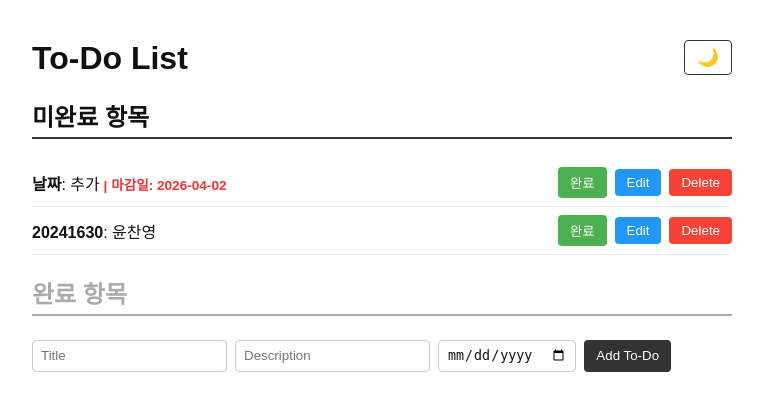
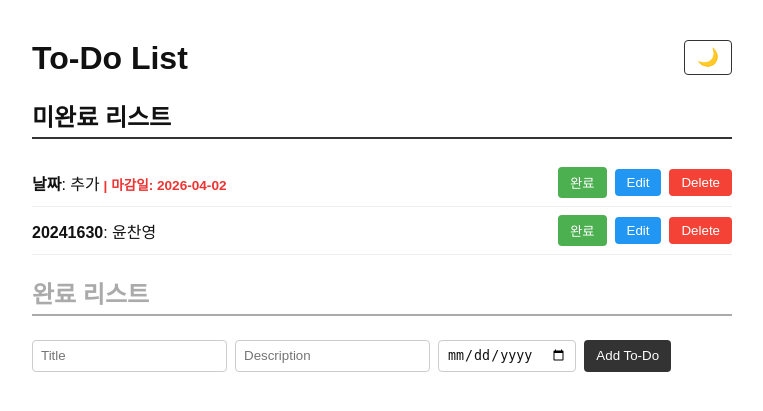
Before and after one commit to ychanyoung/FastApi-Todos, a FastAPI app: page / in a window 1280 px wide. Shown: the top 411 px of the page, without its empty margins (258-1021 px from the left). Run offline with FastAPI, Linux system fonts and the light colour scheme.

```diff
--- a/fastapi-app/templates/index.html
+++ b/fastapi-app/templates/index.html
@@ -49,10 +49,10 @@
     <button class="btn-dark" id="dark-toggle">🌙</button>
     <h1>To-Do List</h1>
 
-    <h2>미완료 항목</h2>
+    <h2>미완료 리스트</h2>
     <ul id="todo-incomplete"></ul>
 
-    <h2 class="completed-title">완료 항목</h2>
+    <h2 class="completed-title">완료 리스트</h2>
     <ul id="todo-complete"></ul>
 
     <form id="todo-form">
```
